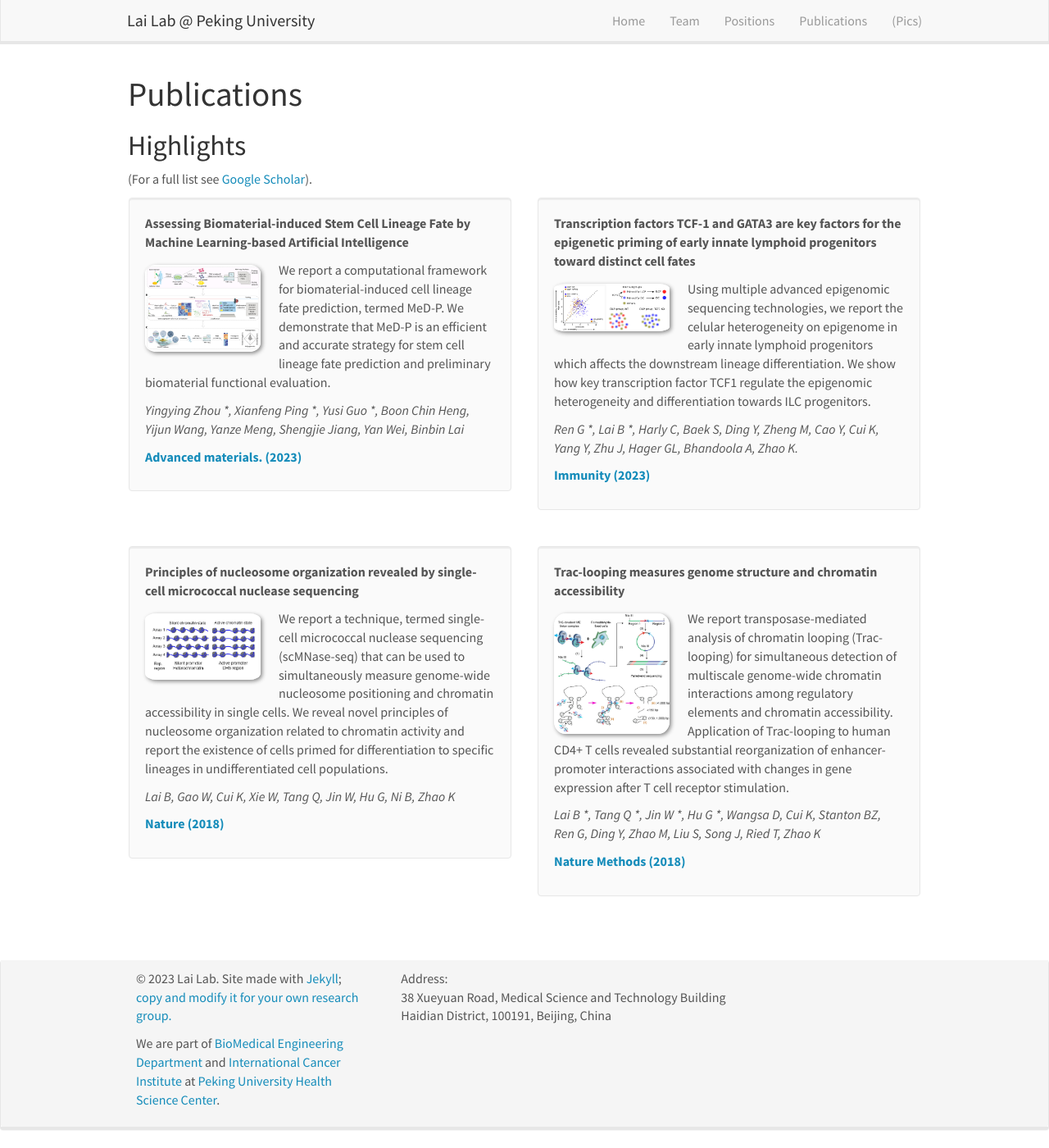
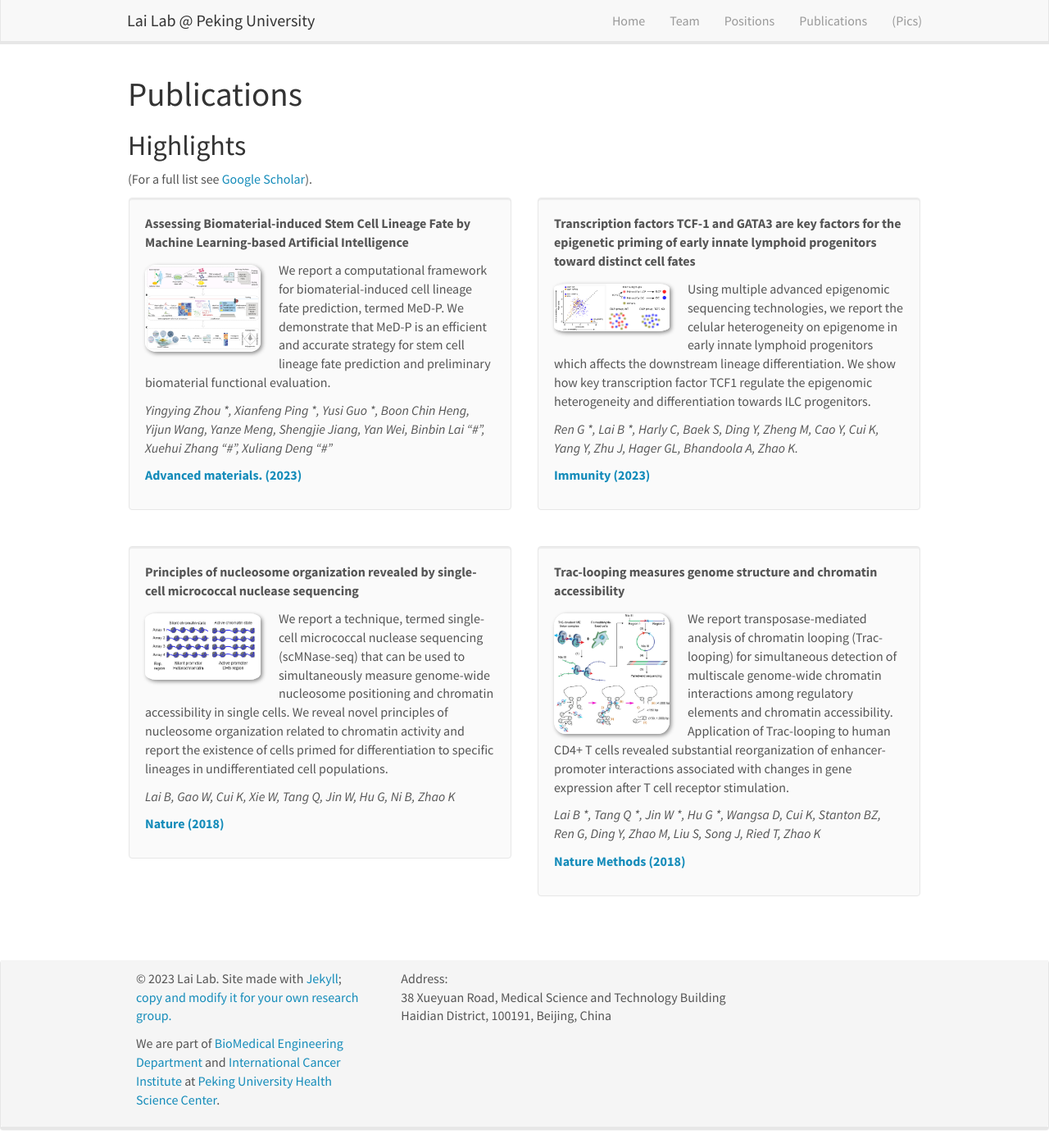
Before and after one commit to laiblab/laiblab.github.io, a Jekyll site: the page built from _pages/publications.md, in a window 1280 px wide and 1400 px high. Shown: the whole window at 82% size. Built offline with Jekyll 4.4.1, drawn with Linux system fonts in a browser that asks for light colours; nearby versions of some CDN libraries.

Commit message:
Add files via upload

```diff
--- a/_data/publist.yml
+++ b/_data/publist.yml
@@ -1,7 +1,7 @@
 - title: "Assessing Biomaterial-induced Stem Cell Lineage Fate by Machine Learning-based Artificial Intelligence"
   image: MeD-P-workflow.png
   description: We report a computational framework for biomaterial-induced cell lineage fate prediction, termed MeD-P. We demonstrate that MeD-P is an efficient and accurate strategy for stem cell lineage fate prediction and preliminary biomaterial functional evaluation.
-  authors: Yingying Zhou *, Xianfeng Ping *, Yusi Guo *, Boon Chin Heng, Yijun Wang, Yanze Meng, Shengjie Jiang, Yan Wei, Binbin Lai #, Xuehui Zhang #, Xuliang Deng #
+  authors: Yingying Zhou *, Xianfeng Ping *, Yusi Guo *, Boon Chin Heng, Yijun Wang, Yanze Meng, Shengjie Jiang, Yan Wei, Binbin Lai "#", Xuehui Zhang "#", Xuliang Deng "#"
   link:
     url: https://doi.org/10.1002/adma.202210637
     display: Advanced materials. (2023)
```
